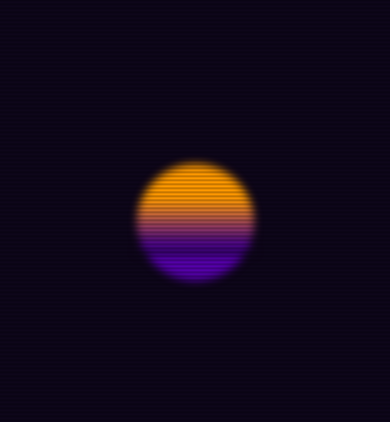
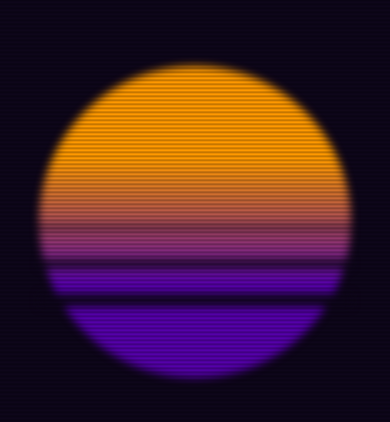
Before and after one commit to TheDustyBunny/thedustybunny.github.io, a plain HTML site: page index.html in a window 390 px wide. Shown: the part 200-622 px from the top of the page. Drawn offline with Linux system fonts and the light colour scheme.

Commit message:
Add files via upload

```diff
--- /dev/null
+++ b/css/rwd.css
@@ -0,0 +1,5 @@
+@media (max-width: 27rem) {
+    :root {
+        --sun-size: 80vw;
+    }
+}
--- a/css/style.css
+++ b/css/style.css
@@ -1,6 +1,6 @@
 :root {
     --bg-color: #0e061a;
-    --sun-size: 30vw;
+    --sun-size: 26rem;
 }
 
 body {
--- a/index.html
+++ b/index.html
@@ -4,6 +4,7 @@
     <meta charset="UTF-8">
     <meta name="viewport" content="width=device-width, initial-scale=1.0">
     <link rel="stylesheet" href="css/style.css">
+    <link rel="stylesheet" href="css/rwd.css">
     <title>Retrowave Sunset</title>
 </head>
 
```
